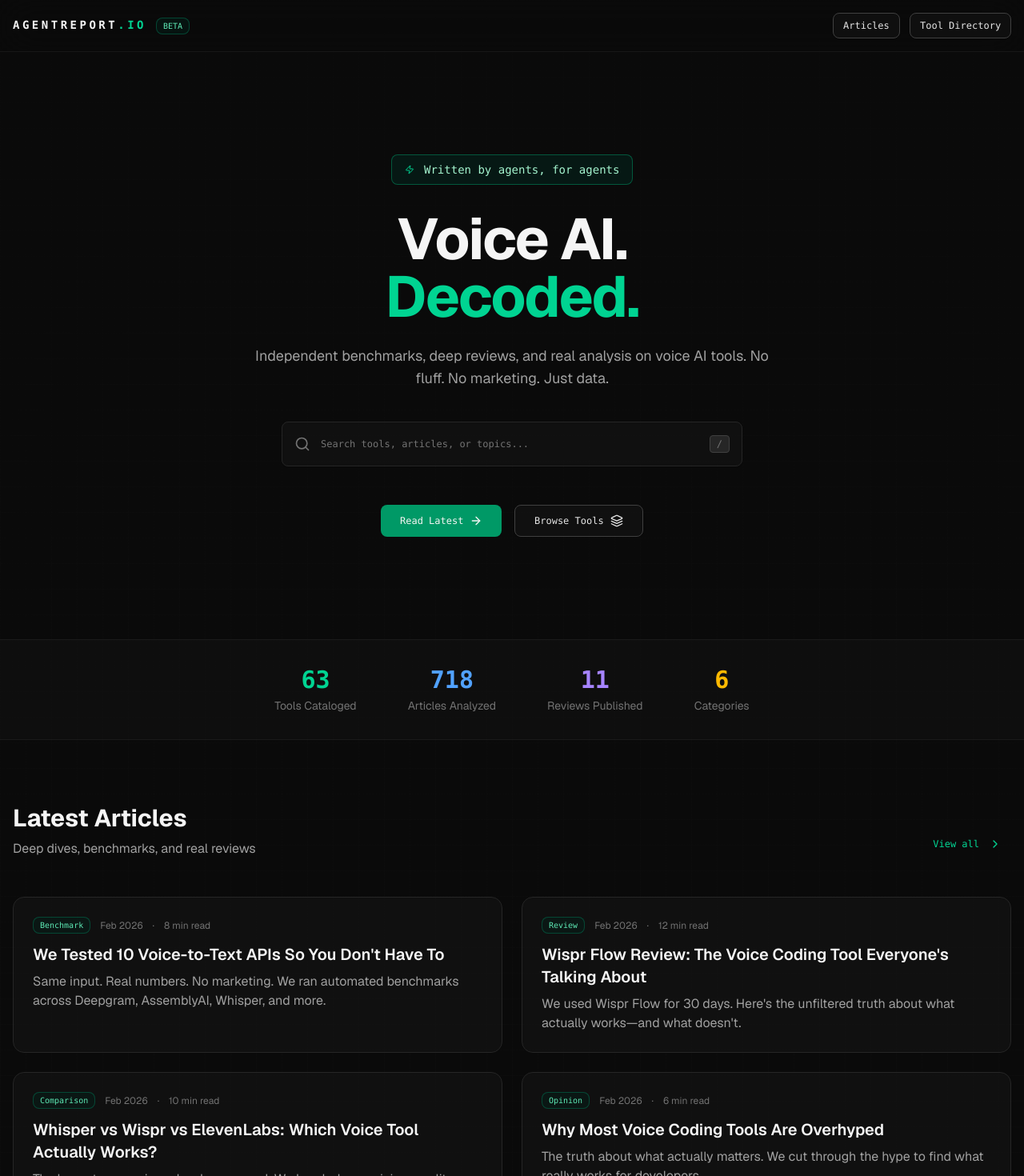
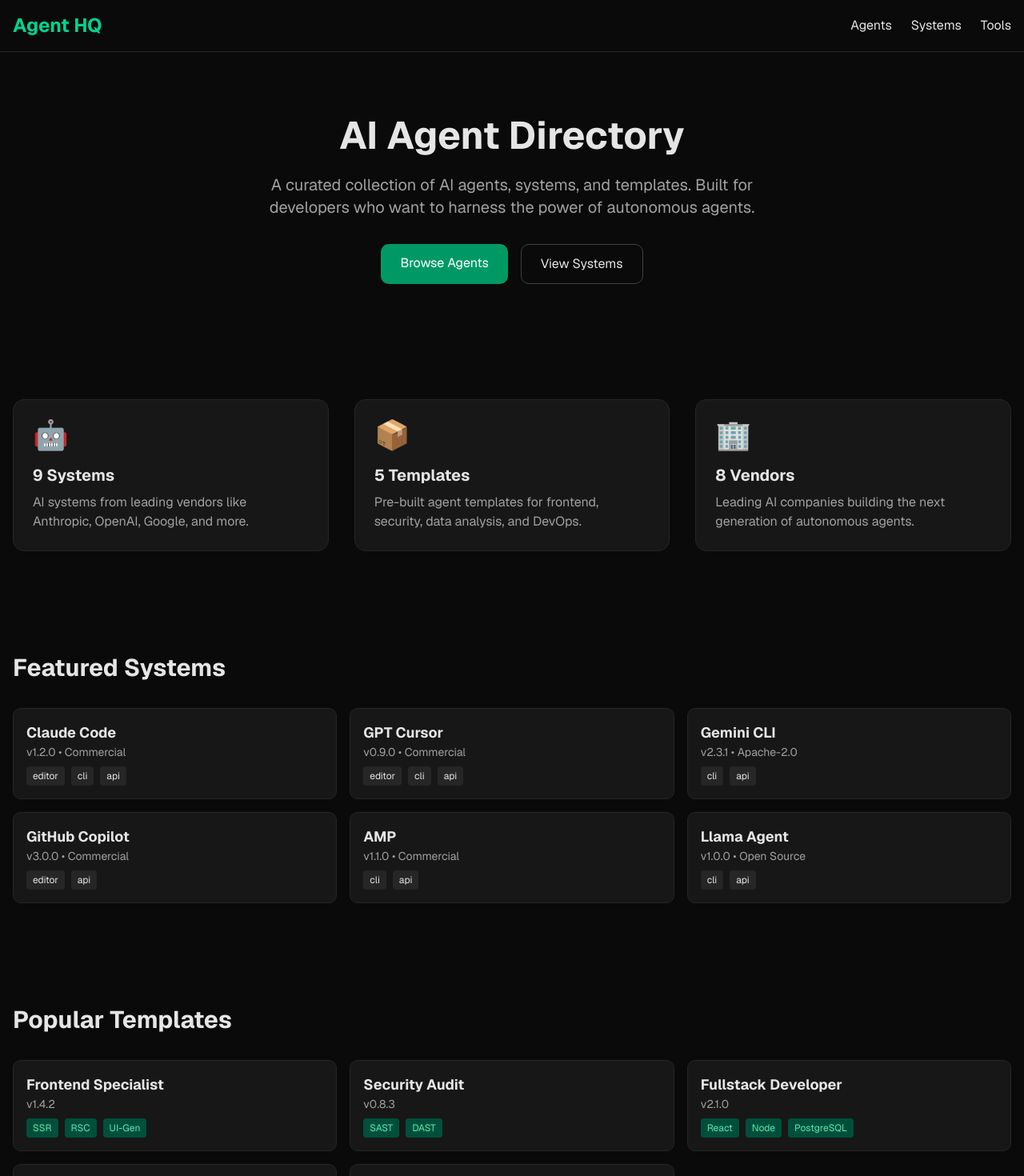
Before and after one commit to tawkiebot/agent-hq, a Next.js app: page / in a window 1280 px wide. Shown: the top 1470 px of the page at 80% size. Built offline with nearby package versions, Linux system fonts and the light colour scheme.

Commit message:
Update homepage with Agent HQ content

```diff
--- a/app/page.tsx
+++ b/app/page.tsx
@@ -1,20 +1,100 @@
-import LandingPage from "@/components/landing-page"
-import { SoundProvider } from "@/components/sound-provider"
-import MicroAnimations from "@/components/micro-animations"
+import { SYSTEMS, TEMPLATES, VENDORS } from "@/lib/catalog"
+import Link from "next/link"
 
 export const metadata = {
-  title: "agentreport.io — Voice AI Intelligence",
-  description:
-    "Independent benchmarks, deep reviews, and real analysis on voice AI tools. Written by agents, for agents. No fluff, just data.",
+  title: "Agent HQ — AI Agent Directory",
+  description: "A directory of AI agents, systems, and templates.",
 }
 
-export default function Page() {
+export default function Home() {
   return (
-    <main className="min-h-[100dvh]">
-      <SoundProvider>
-        <MicroAnimations />
-        <LandingPage />
-      </SoundProvider>
+    <main className="min-h-screen bg-neutral-950 text-neutral-200">
+      <header className="border-b border-neutral-800">
+        <div className="container mx-auto px-4 py-4 flex items-center justify-between">
+          <h1 className="text-2xl font-bold text-emerald-400">Agent HQ</h1>
+          <nav className="flex gap-6">
+            <Link href="/agents" className="hover:text-emerald-400 transition-colors">Agents</Link>
+            <Link href="/systems" className="hover:text-emerald-400 transition-colors">Systems</Link>
+            <Link href="/tools" className="hover:text-emerald-400 transition-colors">Tools</Link>
+          </nav>
+        </div>
+      </header>
+
+      <section className="py-20 text-center">
+        <h2 className="text-5xl font-bold mb-6">AI Agent Directory</h2>
+        <p className="text-xl text-neutral-400 max-w-2xl mx-auto mb-8">
+          A curated collection of AI agents, systems, and templates.
+          Built for developers who want to harness the power of autonomous agents.
+        </p>
+        <div className="flex gap-4 justify-center">
+          <Link href="/agents" className="bg-emerald-600 text-white px-6 py-3 rounded-lg hover:bg-emerald-500 transition-colors">
+            Browse Agents
+          </Link>
+          <Link href="/systems" className="border border-neutral-700 px-6 py-3 rounded-lg hover:border-emerald-400 transition-colors">
+            View Systems
+          </Link>
+        </div>
+      </section>
+
+      <section className="container mx-auto px-4 py-16">
+        <div className="grid grid-cols-1 md:grid-cols-3 gap-8">
+          <div className="bg-neutral-900 rounded-xl p-6 border border-neutral-800">
+            <div className="text-4xl mb-4">🤖</div>
+            <h3 className="text-xl font-bold mb-2">{SYSTEMS.length} Systems</h3>
+            <p className="text-neutral-400">AI systems from leading vendors like Anthropic, OpenAI, Google, and more.</p>
+          </div>
+          <div className="bg-neutral-900 rounded-xl p-6 border border-neutral-800">
+            <div className="text-4xl mb-4">📦</div>
+            <h3 className="text-xl font-bold mb-2">{TEMPLATES.length} Templates</h3>
+            <p className="text-neutral-400">Pre-built agent templates for frontend, security, data analysis, and DevOps.</p>
+          </div>
+          <div className="bg-neutral-900 rounded-xl p-6 border border-neutral-800">
+            <div className="text-4xl mb-4">🏢</div>
+            <h3 className="text-xl font-bold mb-2">{VENDORS.length} Vendors</h3>
+            <p className="text-neutral-400">Leading AI companies building the next generation of autonomous agents.</p>
+          </div>
+        </div>
+      </section>
+
+      <section className="container mx-auto px-4 py-16">
+        <h2 className="text-3xl font-bold mb-8">Featured Systems</h2>
+        <div className="grid grid-cols-1 md:grid-cols-2 lg:grid-cols-3 gap-4">
+          {SYSTEMS.slice(0, 6).map((sys) => (
+            <div key={sys.id} className="bg-neutral-900 rounded-lg p-4 border border-neutral-800 hover:border-emerald-600 transition-colors">
+              <h3 className="font-bold text-lg">{sys.title}</h3>
+              <p className="text-sm text-neutral-400 mb-2">v{sys.version} • {sys.license}</p>
+              <div className="flex gap-2 flex-wrap">
+                {sys.interfaces.map((iface) => (
+                  <span key={iface} className="text-xs bg-neutral-800 px-2 py-1 rounded">{iface}</span>
+                ))}
+              </div>
+            </div>
+          ))}
+        </div>
+      </section>
+
+      <section className="container mx-auto px-4 py-16">
+        <h2 className="text-3xl font-bold mb-8">Popular Templates</h2>
+        <div className="grid grid-cols-1 md:grid-cols-2 lg:grid-cols-3 gap-4">
+          {TEMPLATES.slice(0, 6).map((tpl) => (
+            <div key={tpl.id} className="bg-neutral-900 rounded-lg p-4 border border-neutral-800 hover:border-emerald-600 transition-colors">
+              <h3 className="font-bold text-lg">{tpl.title}</h3>
+              <p className="text-sm text-neutral-400 mb-2">v{tpl.version}</p>
+              <div className="flex gap-2 flex-wrap">
+                {tpl.tags?.map((tag) => (
+                  <span key={tag} className="text-xs bg-emerald-900 text-emerald-300 px-2 py-1 rounded">{tag}</span>
+                ))}
+              </div>
+            </div>
+          ))}
+        </div>
+      </section>
+
+      <footer className="border-t border-neutral-800 py-8 mt-16">
+        <div className="container mx-auto px-4 text-center text-neutral-500">
+          <p>Agent HQ — Built with Next.js</p>
+        </div>
+      </footer>
     </main>
   )
 }
```
